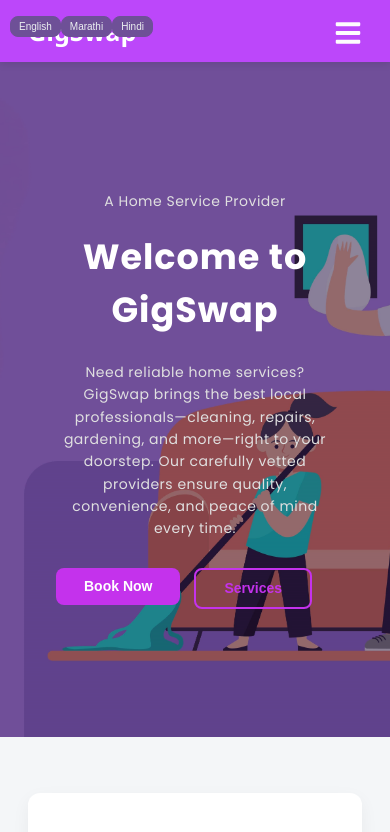
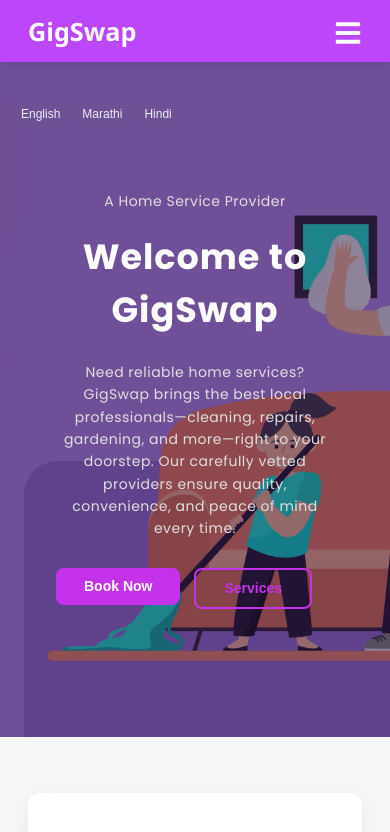
Before and after one commit to MohammadParvez7/GigSwap-hsp, a React (Vite) app in the folder client/: page / in a window 390 px wide. Shown: the top 832 px of the page. Built offline with nearby package versions, Linux system fonts and the light colour scheme; no server answers.

Commit message:
buttons change

```diff
--- a/client/src/components/GoogleTranslate.css
+++ b/client/src/components/GoogleTranslate.css
@@ -1,83 +1,59 @@
 /* src/components/Styles/GoogleTranslate.css */
 
-/* Desktop aur bade screens ke liye styling (default) */
+/* Desktop and larger screens */
 #google_translate_element_container {
-  /* position: absolute; */
-  /* top: 120px; */
-  /* left: 20px; */
+  /* Position the container relative to the viewport */
+  position: absolute;
+
+  /* You will need to adjust this value based on your actual navbar's height */
+  top: 150px;
+  left: 20px;
+
   z-index: 9999;
-  display: flex; /* Use flexbox to arrange items horizontally */
-  align-items: center; /* Align items vertically in the center */
-  gap: 10px; /* Add some space between the dropdown and buttons */
-  position: fixed; /* Use fixed position to keep it in view */
-  top: 20px;
-  left: 20px;
+  display: flex; /* Use flexbox for button alignment */
+  gap: 10px; /* Space between buttons */
+
+  /* Hide the Google Translate dropdown element */
+  #google_translate_element {
+    display: none;
+  }
 }
 
-.goog-te-gadget {
-  font-family: 'Segoe UI', Arial, sans-serif;
-  font-size: 10px; /* Font size aur kam kiya gaya hai */
-  color: #ecf0f1;
-  background-color: rgba(110, 80, 151);
-  border: 1px solid rgba(110, 80, 151);
-  border-radius: 8px;
-  padding: 2px; /* Padding aur kam kiya gaya hai */
-  box-shadow: 0 4px 10px rgba(110, 80, 151);
-  max-width: 150px; /* Max width set ki gayi hai */
-}
-
-.goog-te-gadget .goog-te-combo {
-  border: none;
-  background-color: rgba(110, 80, 151);
-  color: #ecf0f1;
-  padding: 2px 4px; /* Padding aur kam kiya gaya hai */
-}
-
-.goog-te-gadget .goog-te-combo:hover {
-  background-color: rgba(110, 80, 151);
-}
-
-.goog-te-gadget .goog-logo-link {
-  display: none;
-}
-
-.goog-te-gadget .goog-tooltip {
-  display: none;
-}
-
-/* New CSS for the language buttons */
+/* Style for the language buttons */
 #google_translate_element_container button {
   background-color: rgba(110, 80, 151);
   color: #ecf0f1;
   border: 1px solid rgba(110, 80, 151);
   border-radius: 8px;
-  padding: 4px 8px;
-  font-size: 10px;
+  padding: 8px 12px;
+  font-size: 14px;
   cursor: pointer;
   transition: background-color 0.3s ease;
+  white-space: nowrap; /* Prevents text from wrapping */
 }
 
 #google_translate_element_container button:hover {
   background-color: rgba(85, 60, 125); /* Darker shade on hover */
 }
 
-/* Mobile screens ke liye media query */
+/* Hide the Google Translate branding (optional but good practice) */
+.goog-logo-link, .goog-te-gadget .goog-tooltip {
+  display: none !important;
+}
+.goog-te-gadget {
+  display: none !important;
+}
+
+/* Mobile screens */
 @media screen and (max-width: 600px) {
   #google_translate_element_container {
-    top: 10px;
+    top: 100px;
     left: 10px;
-    flex-direction: column; /* Stack items vertically on mobile */
-    align-items: flex-start; /* Align items to the left */
     gap: 5px; /* Reduce gap on mobile */
   }
 
-  .goog-te-gadget {
-    font-size: 8px; /* Mobile font size aur kam kiya gaya hai */
-    padding: 1px;
-    max-width: 100px; /* Mobile ke liye max width kam ki gayi hai */
-  }
-
-  .goog-te-gadget .goog-te-combo {
-    padding: 1px 2px;
+  #google_translate_element_container button {
+    padding: 6px 10px;
+    font-size: 12px;
   }
 }
```
